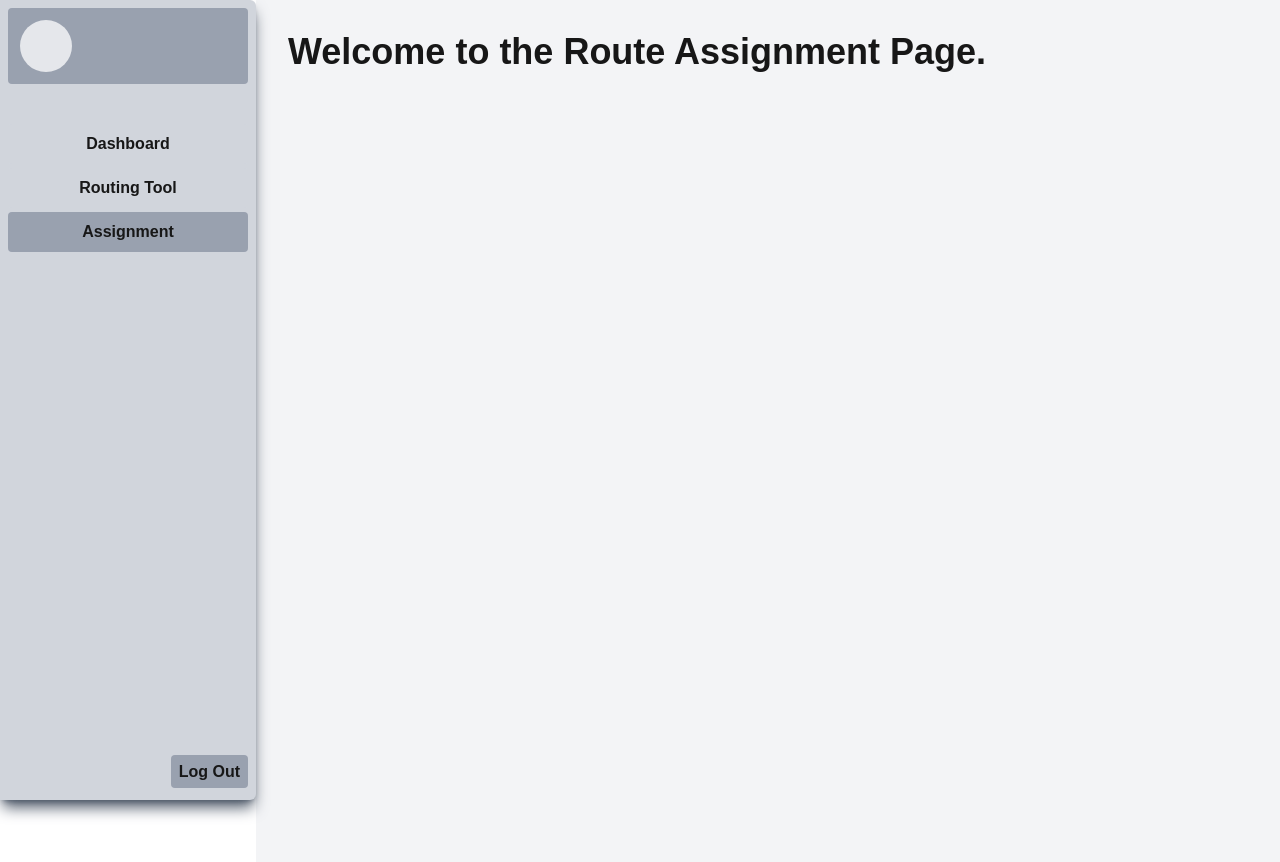
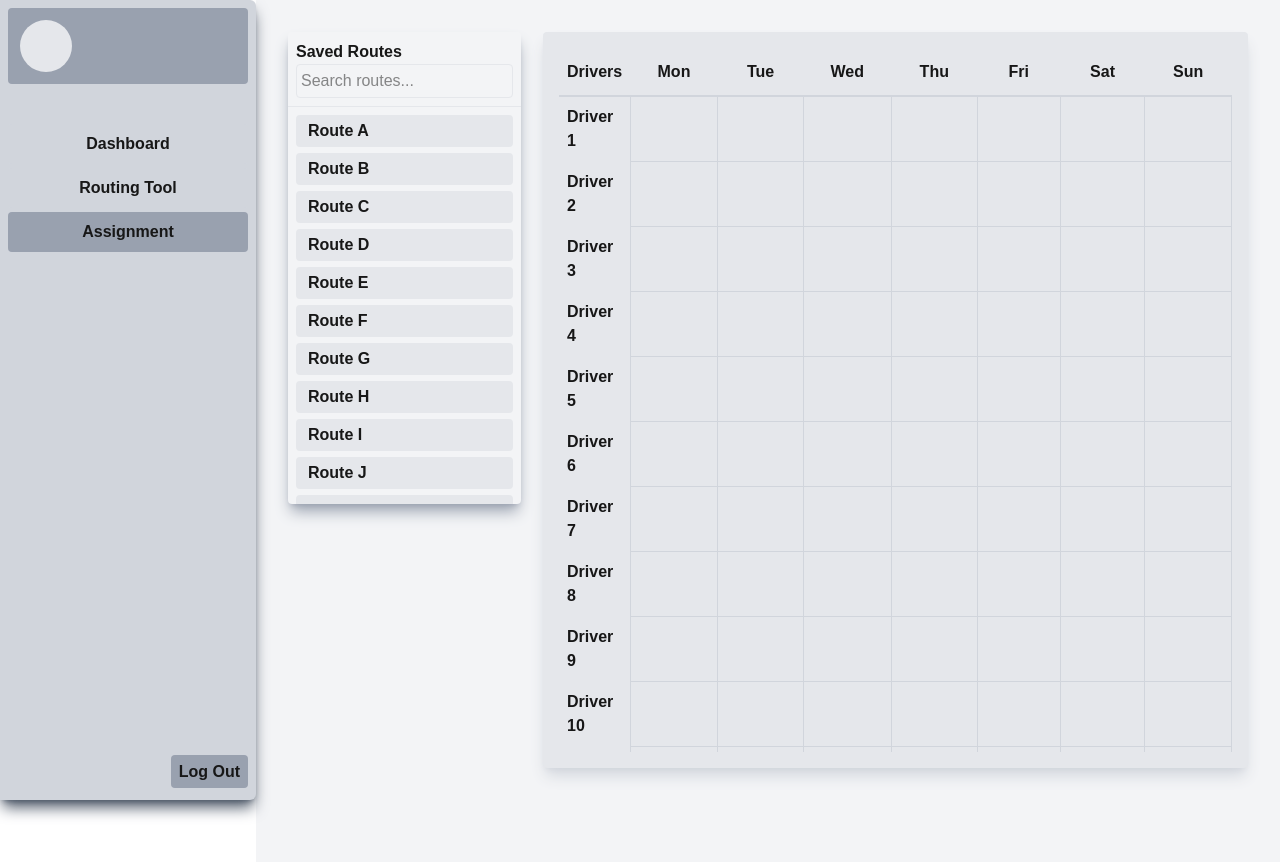
Before and after one commit to jrsantiagoo/route-management-system, a Next.js app in the folder route-management-app/: page /assignment in a window 1280 px wide. Built offline with nearby package versions, Linux system fonts and the light colour scheme.

Commit message:
feat(assignment): Added assignment page UI
Added the UI for the assignment page, including placeholder values
for route list and drivers list. Drag and Drop function has not been
implemented yet.

```diff
--- a/route-management-app/app/(protected)/assignment/page.tsx
+++ b/route-management-app/app/(protected)/assignment/page.tsx
@@ -1,11 +1,118 @@
+// Placeholder data for drivers
+const drivers = [
+    "Driver 1",
+    "Driver 2",
+    "Driver 3",
+    "Driver 4",
+    "Driver 5",
+    "Driver 6",
+    "Driver 7",
+    "Driver 8",
+    "Driver 9",
+    "Driver 10",
+    "Driver 11",
+    "Driver 12",
+    "Driver 13",
+    "Driver 14",
+    "Driver 15",
+    "Driver 16",
+    "Driver 17",
+    "Driver 18",
+    "Driver 19",
+    "Driver 20",
+    "Driver 21",
+    "Driver 22",
+    "Driver 23",
+    "Driver 24",
+];
+
+// Placeholder data for routes
+const routes = [
+    "Route A",
+    "Route B",
+    "Route C",
+    "Route D",
+    "Route E",
+    "Route F",
+    "Route G",
+    "Route H",
+    "Route I",
+    "Route J",
+    "Route K",
+    "Route L",
+    "Route M",
+];
+
+const daysOfWeek = ["Mon", "Tue", "Wed", "Thu", "Fri", "Sat", "Sun"];
+
 export default function Assignment() {
     return (
-        // This is a placeholder for the Assignment page.
-        // TODO: Implement the actual content of the Assignment page.
-        <main className="flex min-h-screen">
-            <h1 className="text-4xl font-bold">
-                Welcome to the Route Assignment Page.
-            </h1>
+        <main className="flex font-bold min-h-screen gap-5.5">
+            {/* Displays the list of routes */}
+            <div className="flex flex-col text-left rounded w-67 max-h-118 shadow-lg shadow-gray-400">
+                {/* Displays header and search bar */}
+                <div className="p-2 rounded-t border-b border-gray-200">
+                    <h2>Saved Routes</h2>
+                    <input
+                        type="text"
+                        placeholder="Search routes..."
+                        className="font-normal border border-gray-200 rounded p-1 focus:outline-none focus:ring-1 focus:ring-blue-500"
+                    />
+                </div>
+
+                {/* Auto-adds Placeholder routes as draggable cards*/}
+                <div className="flex flex-col gap-1.5 p-2 overflow-y-auto scrollbar-thin scrollbar-thumb-gray-300 scrollbar-track-gray-100">
+                    {routes.map((route) => (
+                        <div
+                            key={route}
+                            className="p-1 pl-3 rounded bg-gray-200 hover:bg-gray-300"
+                        >
+                            {route}
+                        </div>
+                    ))}
+                </div>
+            </div>
+
+            {/* Displays the assignment table */}
+            <div className="p-4 w-250 h-184 rounded bg-gray-200 shadow-lg shadow-gray-300">
+                <div className="h-full overflow-y-auto scrollbar-thin scrollbar-thumb-gray-300 scrollbar-track-gray-200">
+                    <table className="w-full rounded">
+                        <thead className="sticky top-0 bg-gray-200 z-10 text-center border-b-2 border-gray-300">
+                            <tr>
+                                <th className="p-2">Drivers</th>
+
+                                {/* Auto-adds day columns*/}
+                                {daysOfWeek.map((day) => (
+                                    <th key={day} className="w-28 h-12 p-2">
+                                        {day}
+                                    </th>
+                                ))}
+                            </tr>
+                        </thead>
+
+                        <tbody>
+                            {/* Auto-adds placeholder driver values as rows*/}
+                            {drivers.map((driver) => (
+                                <tr
+                                    key={driver}
+                                    className="border-t border-gray-200 hover:bg-gray-300"
+                                >
+                                    <td className="p-2">{driver}</td>
+
+                                    {daysOfWeek.map((day) => (
+                                        <td
+                                            key={`${driver}-${day}`}
+                                            className="border border-gray-300 pt-2 pb-2"
+                                        >
+                                            {/* Placeholder for route assignment cards */}
+                                        </td>
+                                    ))}
+                                </tr>
+                            ))}
+                        </tbody>
+                    </table>
+                </div>
+            </div>
         </main>
     );
 }
```
